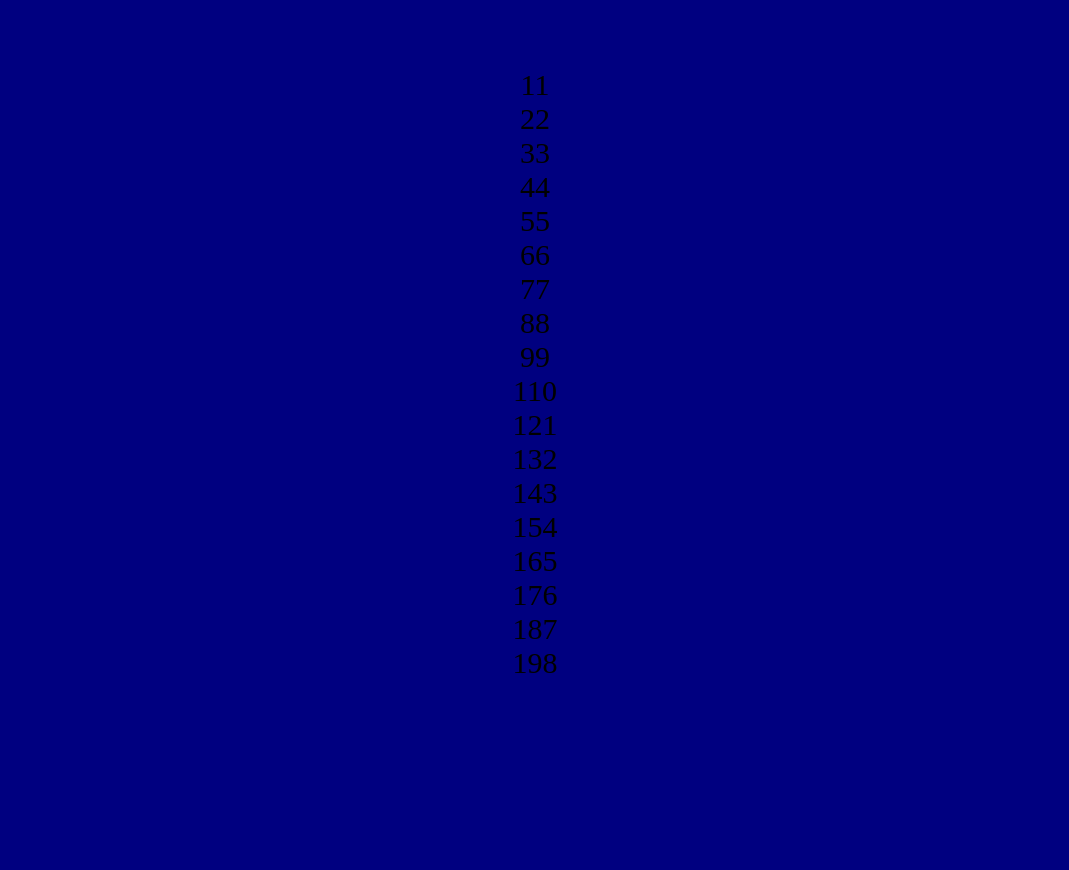
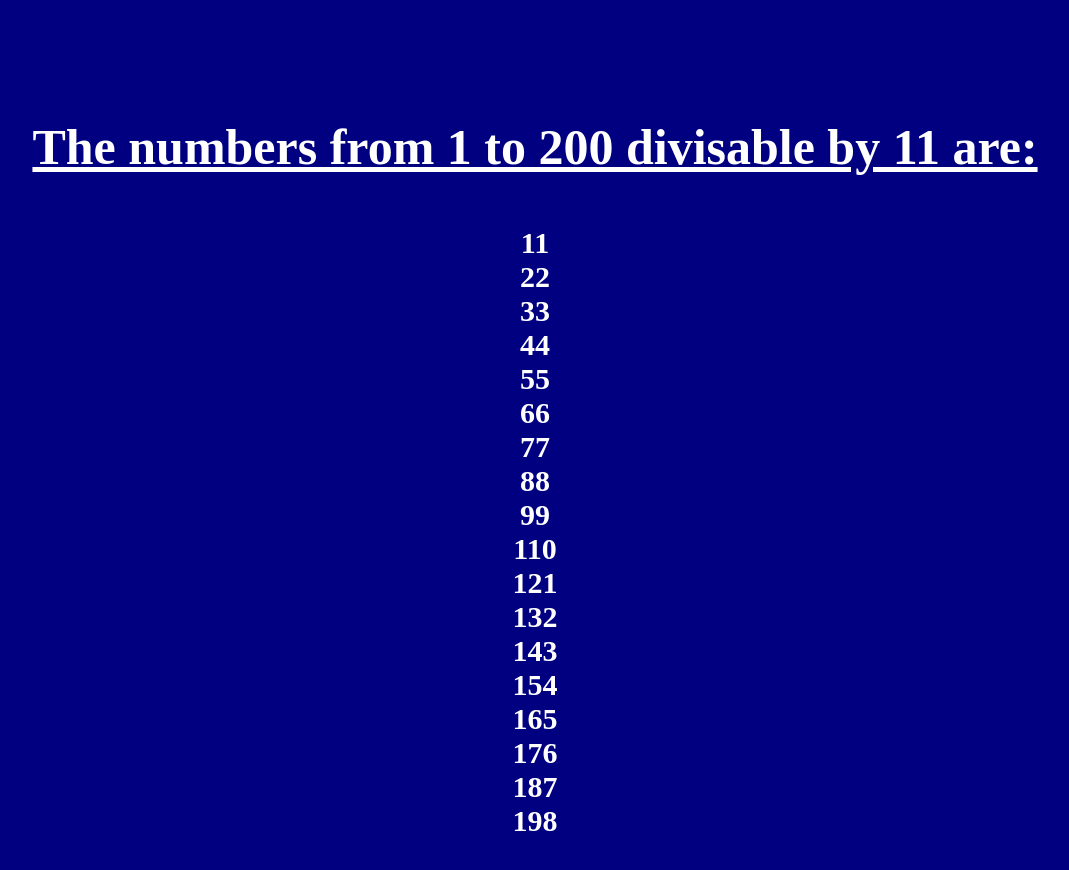
Before and after one commit to IshratAmin/JS1, a plain HTML site: page index.html in a window 1280 px wide. Shown: the whole page, without its empty margins (105-1174 px from the left). Before the commit the page ends 800 px from the top, so only its background shows below. Drawn offline with Linux system fonts and the light colour scheme.

Commit message:
Create index.html

```diff
--- a/index.html
+++ b/index.html
@@ -11,11 +11,19 @@
         height: auto;
         font-size: 30px;
         padding: 60px 60px 60px 60px;
-        color: #000
+        color: #fff;
+        font-weight:600;
     }
+        h3{
+            font-size: 50px;
+            text-align: center;
+            text-decoration: underline;
+        }
     </style>
 </head>
 <body>
+    <h3>The numbers from 1 to 200 divisable by 11 are:</h3>
+
     <script>
         var num = 1;
     	for(var num = num ; num <= 200; num++){
```
